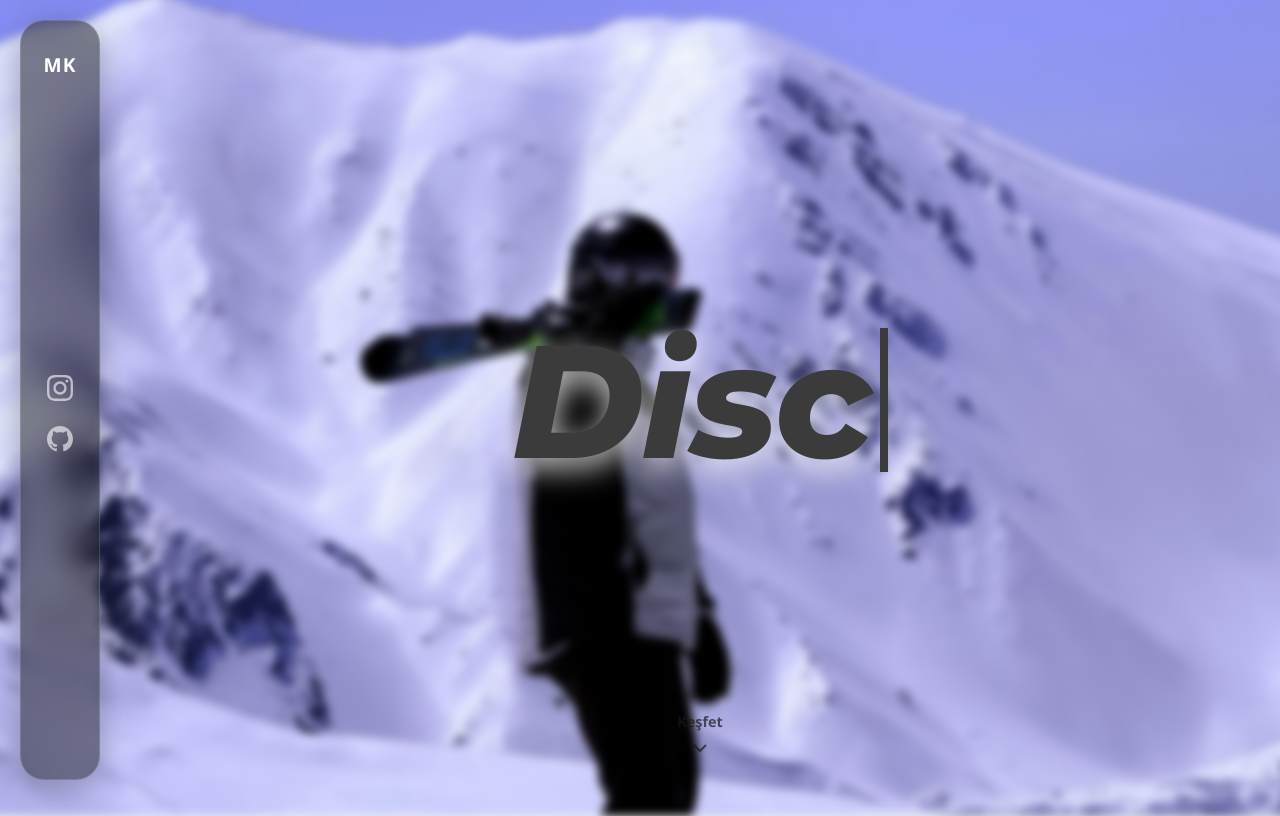
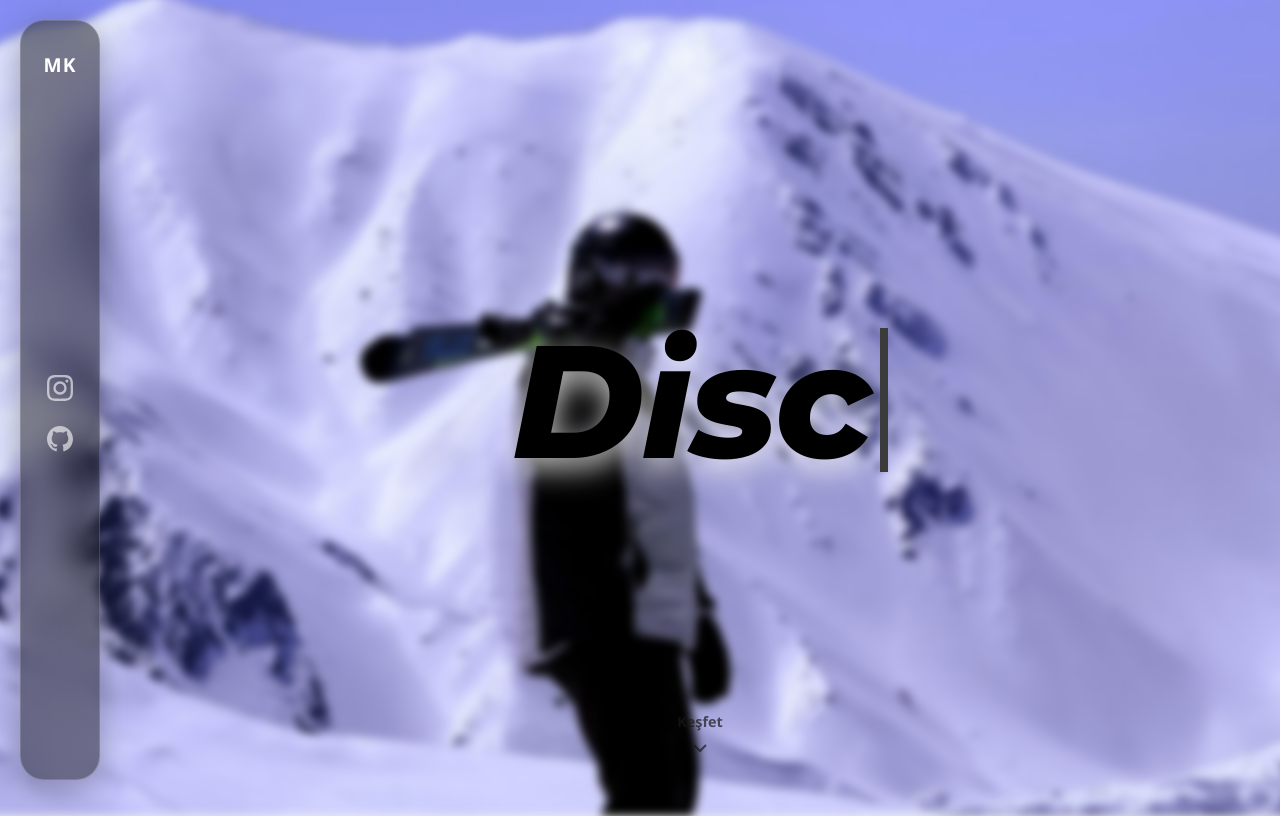
Before and after one commit to mirackorkmaz/myPage, a plain HTML site: page index.html in a window 1280 px wide. Shown: the top 816 px of the page. Drawn offline with Linux system fonts and the light colour scheme.

```diff
--- a/index.html
+++ b/index.html
@@ -79,7 +79,7 @@
             font-style: italic; /* Eğik duruş eklendi */
             font-size: 10rem;
             font-weight: 800;
-            color: #3b3b3b; /* Daha açık, yumuşak bir siyah/antrasit tonu */
+            color: #000000; /* Daha açık, yumuşak bir siyah/antrasit tonu */
             letter-spacing: -2px;
             text-shadow: 0 10px 30px rgba(255, 255, 255, 0.8);
             display: flex;
```
